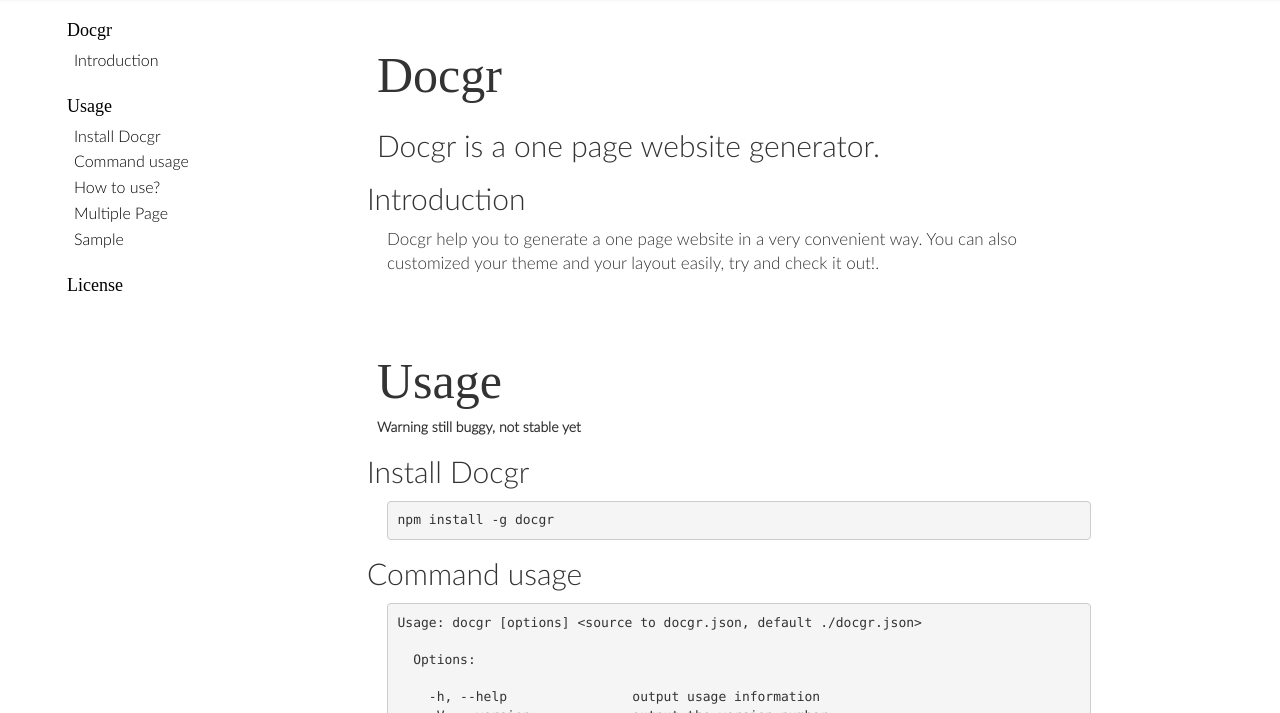
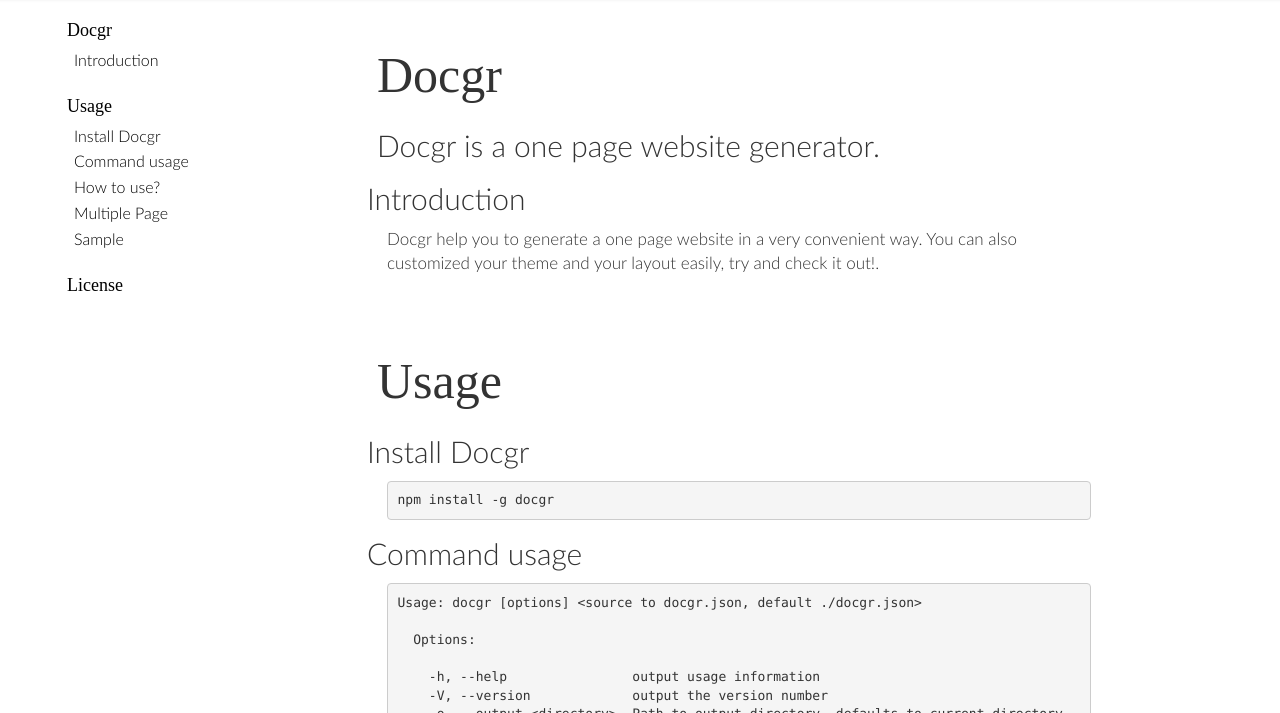
Before and after one commit to marvinwu/canner, a website: page doc/index.html in a window 1280 px wide. Shown: the part 87-800 px from the top of the page. Drawn offline with nearby package versions, Linux system fonts and the light colour scheme.

Commit message:
update html

```diff
--- a/doc/index.html
+++ b/doc/index.html
@@ -133,7 +133,6 @@
                   <a id="usage"></a>
                     Usage
                 </div>
-                <p><strong>Warning still buggy, not stable yet</strong></p>
 
                 <div class="md">
 
```
